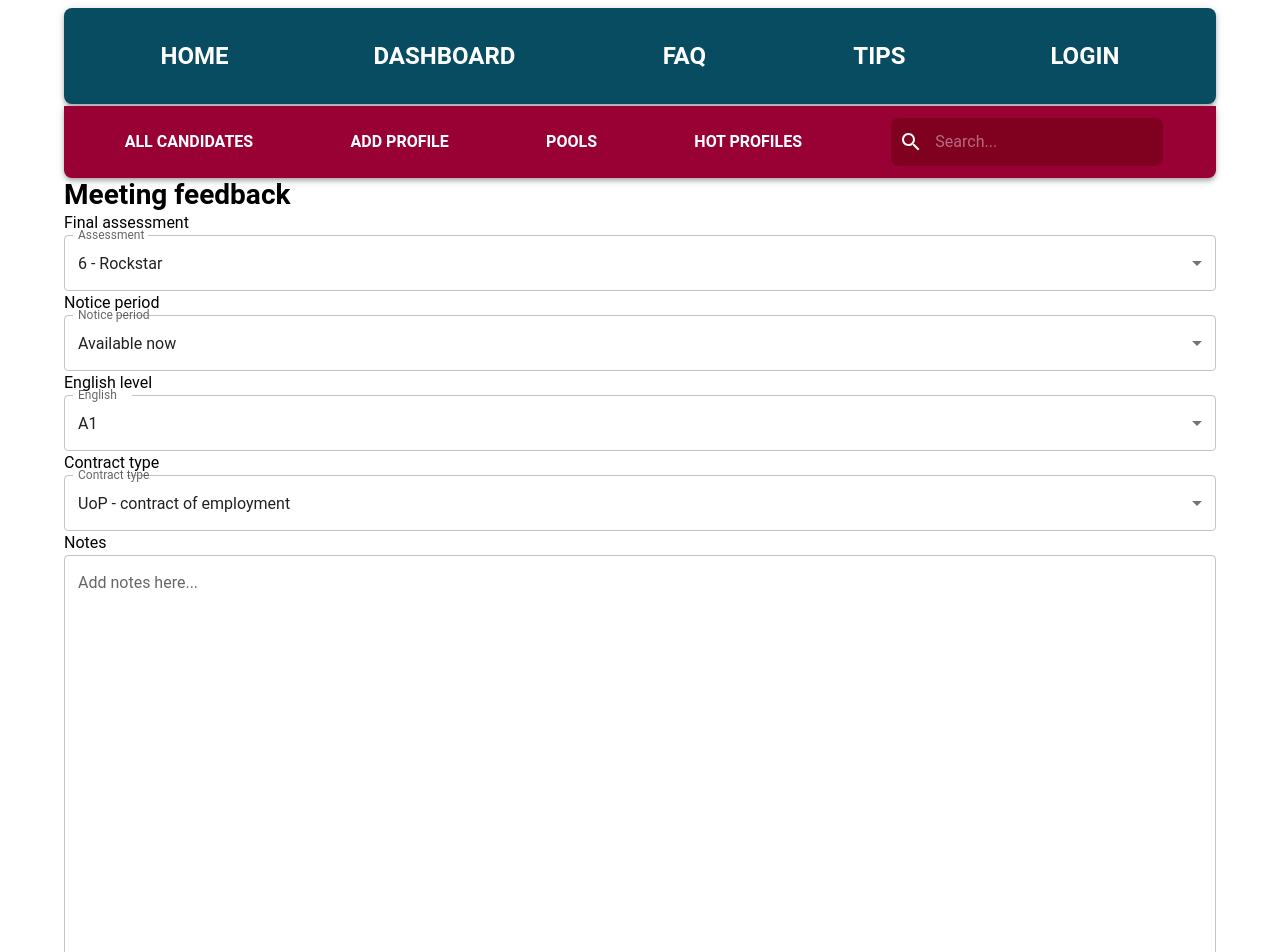
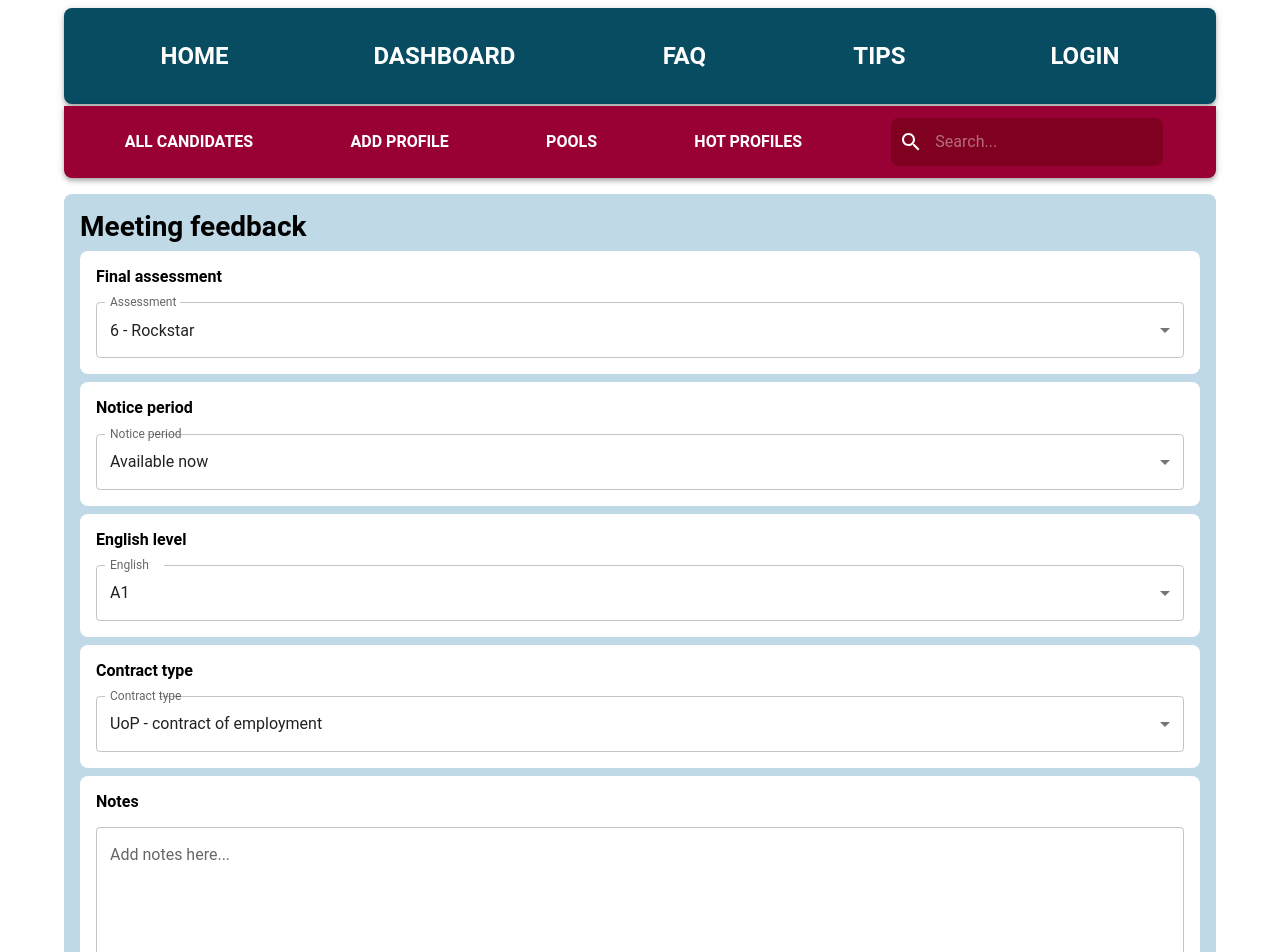
Before and after one commit to MateuszKuruc/ATS-recruitment-app, a React (Create React App) app in the folder ats-frontend/: page /candidates/1/feedback in a window 1280 px wide. Shown: the top 952 px of the page. Built offline with nearby package versions, Linux system fonts and the light colour scheme.

Commit message:
add styling to feedback component, change sizes and colors

```diff
--- a/ats-frontend/src/components/Feedback.js
+++ b/ats-frontend/src/components/Feedback.js
@@ -6,11 +6,22 @@ import {
   MenuItem,
   Typography,
   TextField,
+  Button,
 } from "@mui/material";
 import { useParams } from "react-router-dom";
 import styled from "styled-components";
 
-const StyledContainer = styled.div``;
+const StyledContainer = styled.div`
+//   border: 1px solid red;
+  display: flex;
+  flex-direction: column;
+  gap: 0.5rem;
+  padding: 1rem;
+  background-color: #c0d9e7;
+  margin-top: 1rem;
+  margin-bottom: 1rem;
+  border-radius: 0.5rem;
+`;
 
 export const StyledTextField = styled(TextField)`
   && {
@@ -18,6 +29,16 @@ export const StyledTextField = styled(TextField)`
     background-color: #ffffff;
     border-radius: 0.5rem;
   }
+`;
+
+const StyledLine = styled.div`
+  display: flex;
+  flex-direction: column;
+  gap: 1rem;
+//   margin-top: 1rem;
+  background-color: white;
+  padding: 1rem;
+  border-radius: 0.5rem;
 `;
 
 const Feedback = ({ candidates }) => {
@@ -34,8 +55,8 @@ const Feedback = ({ candidates }) => {
   return (
     <StyledContainer>
       <Typography variant="h3">Meeting feedback</Typography>
-      <div>
-        <Typography variant="body1">Final assessment</Typography>
+      <StyledLine>
+        <Typography variant="h6">Final assessment</Typography>
         <FormControl fullWidth>
           <InputLabel id="assessment">Assessment</InputLabel>
           <Select
@@ -51,9 +72,9 @@ const Feedback = ({ candidates }) => {
             <MenuItem value="6 - Rockstar">6 - Rockstar</MenuItem>
           </Select>
         </FormControl>
-      </div>
-      <div>
-        <Typography variant="body1">Notice period</Typography>
+      </StyledLine>
+      <StyledLine>
+        <Typography variant="h6">Notice period</Typography>
         <FormControl fullWidth>
           <InputLabel id="notice">Notice period</InputLabel>
           <Select
@@ -68,9 +89,9 @@ const Feedback = ({ candidates }) => {
             <MenuItem value="3 months">3 months</MenuItem>
           </Select>
         </FormControl>
-      </div>
-      <div>
-        <Typography variant="body1">English level</Typography>
+      </StyledLine>
+      <StyledLine>
+        <Typography variant="h6">English level</Typography>
         <FormControl fullWidth>
           <InputLabel id="language">English</InputLabel>
           <Select
@@ -87,9 +108,9 @@ const Feedback = ({ candidates }) => {
             <MenuItem value="Native">Native</MenuItem>
           </Select>
         </FormControl>
-      </div>
-      <div>
-        <Typography variant="body1">Contract type</Typography>
+      </StyledLine>
+      <StyledLine>
+        <Typography variant="h6">Contract type</Typography>
         <FormControl fullWidth>
           <InputLabel id="contract">Contract type</InputLabel>
           <Select
@@ -101,16 +122,19 @@ const Feedback = ({ candidates }) => {
             <MenuItem value="B2B">B2B</MenuItem>
           </Select>
         </FormControl>
-      </div>
-      <div>
-        <Typography variant="body1">Notes</Typography>
+      </StyledLine>
+      <StyledLine>
+        <Typography variant="h6">Notes</Typography>
         <StyledTextField
           label="Add notes here..."
           multiline
-          rows={20}
+          rows={10}
           fullWidth
         />
-      </div>
+      </StyledLine>
+      <Button variant="contained" style={{ height: "3rem" }}>
+        Submit
+      </Button>
     </StyledContainer>
   );
 };
```
